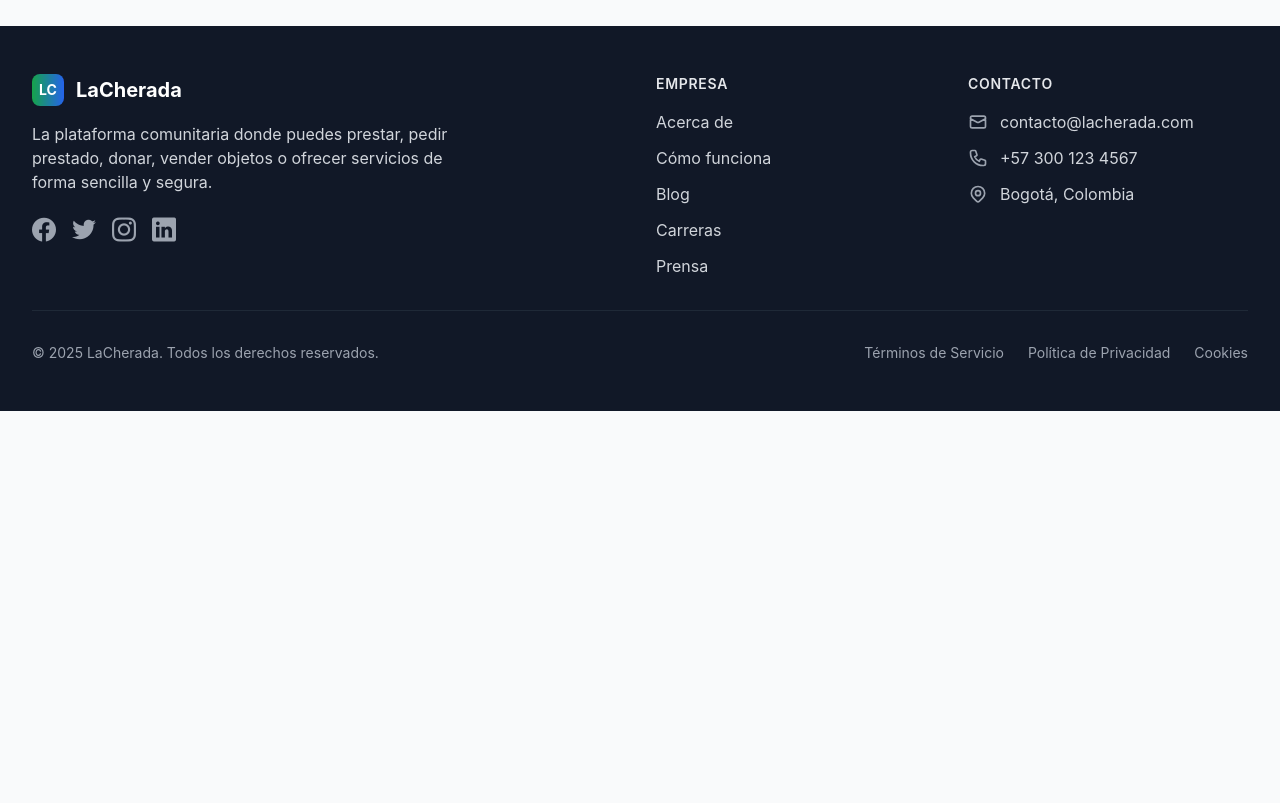
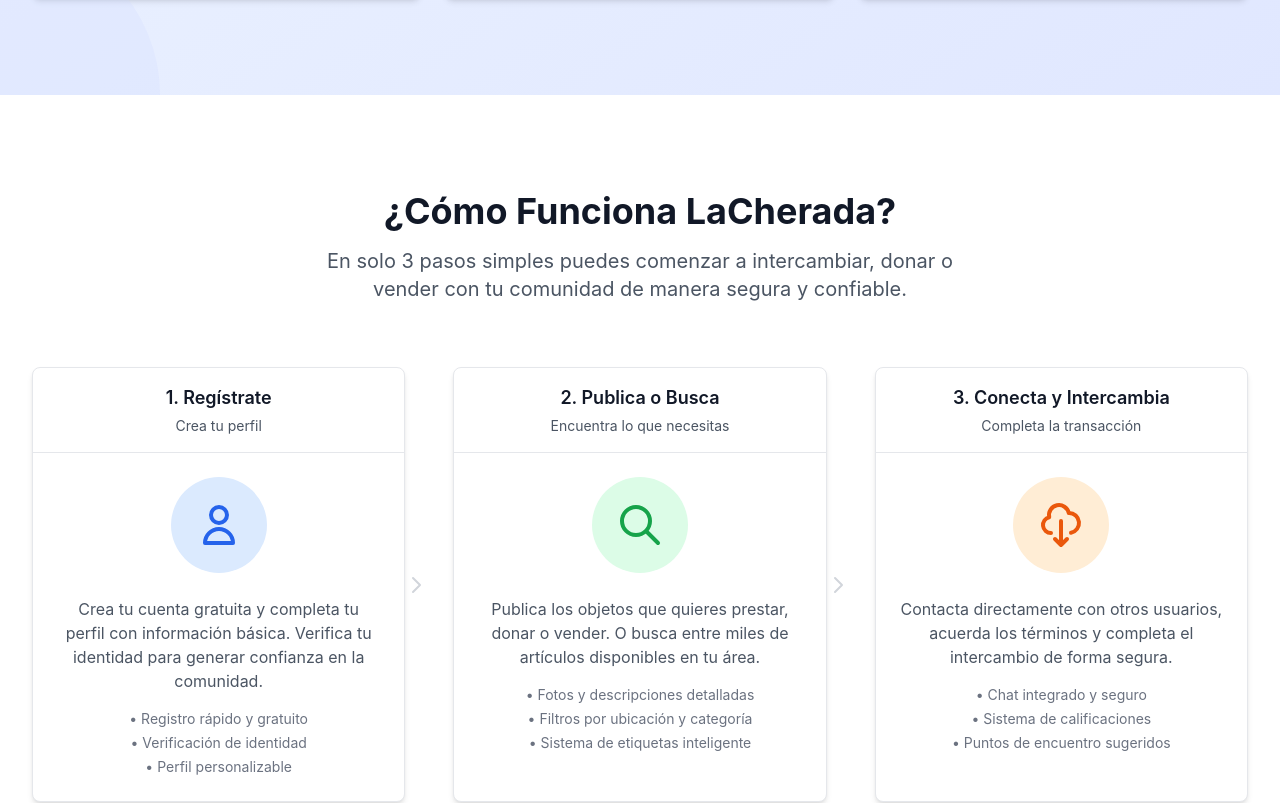
Before and after one commit to Yeyz75/la-cherada, a Vue app: page / in a window 1280 px wide. Shown: the part 839-1642 px from the top of the page. Before the commit the page ends 1250 px from the top, so only its background shows below. Built offline with nearby package versions, Linux system fonts and the light colour scheme.

Commit message:
feat(homepage): refactor component imports to use defineAsyncComponent for lazy loading

```diff
--- a/src/components/ui/HowItWorksSection.vue
+++ b/src/components/ui/HowItWorksSection.vue
@@ -45,7 +45,7 @@
           </p>
           <ul class="text-sm text-gray-500 space-y-1">
             <li
-              v-for="feature in $t(
+              v-for="feature in $tm(
                 'homePage.howItWorks.steps.register.features'
               )"
               :key="feature"
@@ -106,7 +106,7 @@
           </p>
           <ul class="text-sm text-gray-500 space-y-1">
             <li
-              v-for="feature in $t(
+              v-for="feature in $tm(
                 'homePage.howItWorks.steps.publish.features'
               )"
               :key="feature"
@@ -167,7 +167,7 @@
           </p>
           <ul class="text-sm text-gray-500 space-y-1">
             <li
-              v-for="feature in $t(
+              v-for="feature in $tm(
                 'homePage.howItWorks.steps.connect.features'
               )"
               :key="feature"
--- a/src/pages/HomePage.vue
+++ b/src/pages/HomePage.vue
@@ -9,9 +9,14 @@
 </template>
 
 <script setup lang="ts">
-// Lazy load components for better performance
-const HeroSection = () => import('@/components/ui/HeroSection.vue')
-const HowItWorksSection = () => import('@/components/ui/HowItWorksSection.vue')
+import { defineAsyncComponent } from 'vue'
+// Lazy load components para mejor performance
+const HeroSection = defineAsyncComponent(
+  () => import('@/components/ui/HeroSection.vue')
+)
+const HowItWorksSection = defineAsyncComponent(
+  () => import('@/components/ui/HowItWorksSection.vue')
+)
 </script>
 
 <style scoped>
```
